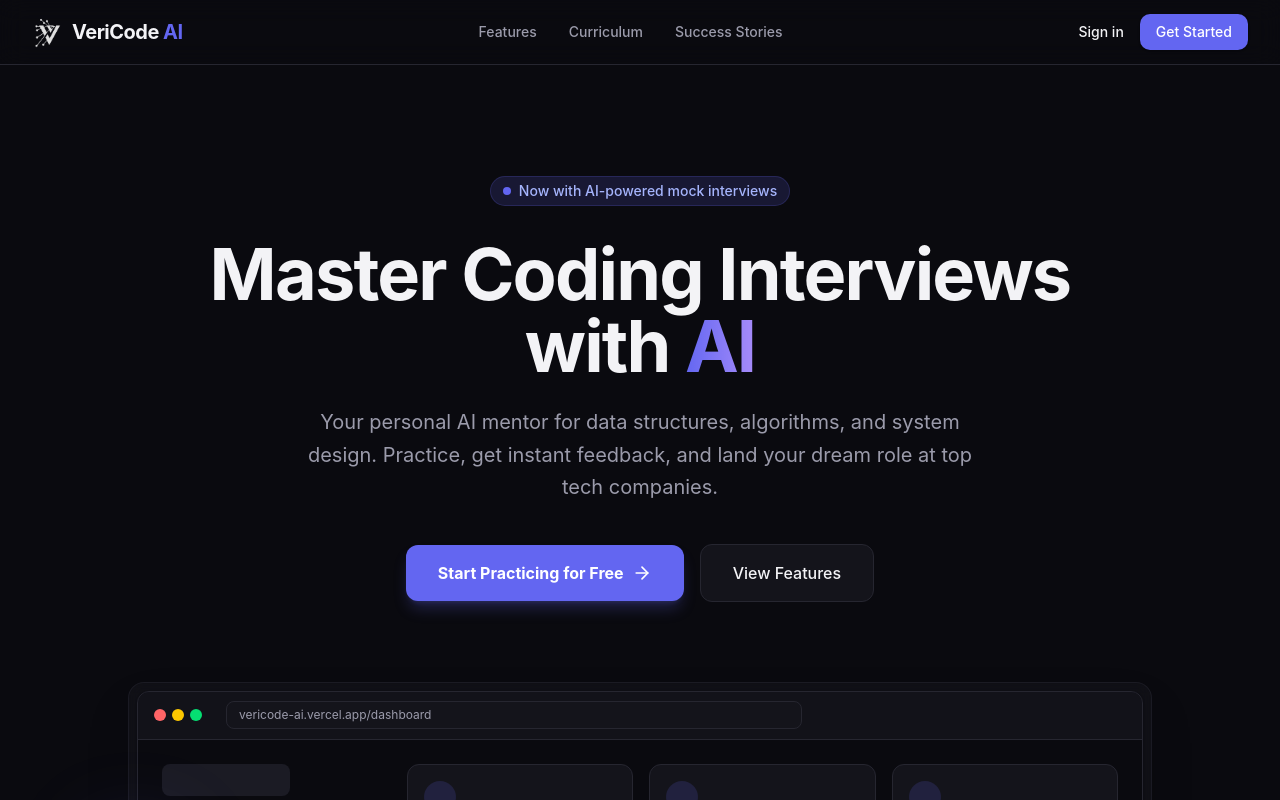
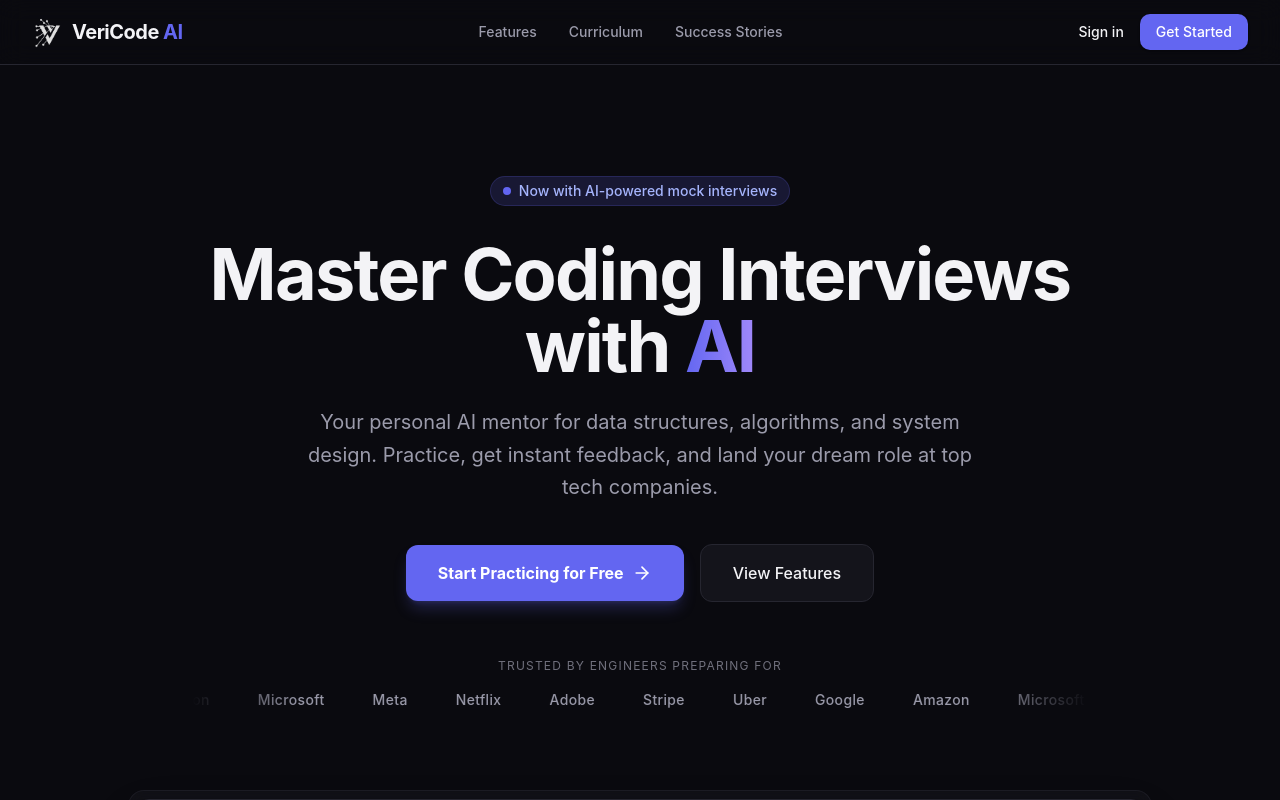
Before and after one commit to nayrbryanGaming/vericodeai, a Next.js app: page / in a window 1280 px wide. Shown: the top 800 px of the page. Built offline with nearby package versions, Linux system fonts and the light colour scheme.

Commit message:
feat(ui): Antigravity-style flowing gradient backdrop, shimmer headline, trusted-by marquee on landing

```diff
--- a/app/globals.css
+++ b/app/globals.css
@@ -112,6 +112,32 @@
 }
 .aurora-blob { animation: aurora-drift 22s ease-in-out infinite; will-change: transform; }
 .aurora-blob-2 { animation-duration: 28s; animation-direction: reverse; }
+
+/* Antigravity-style flowing gradient — transform-only (GPU composited, cheap).
+   The blurred layer is rasterised once; only rotate/scale animate. */
+@keyframes fluid-spin {
+  0%   { transform: translate(-50%, -50%) rotate(0deg) scale(1); }
+  50%  { transform: translate(-50%, -50%) rotate(180deg) scale(1.18); }
+  100% { transform: translate(-50%, -50%) rotate(360deg) scale(1); }
+}
+@keyframes fluid-spin-rev {
+  0%   { transform: translate(-50%, -50%) rotate(0deg) scale(1.12); }
+  100% { transform: translate(-50%, -50%) rotate(-360deg) scale(1.12); }
+}
+.fluid-a { animation: fluid-spin 30s linear infinite; will-change: transform; }
+.fluid-b { animation: fluid-spin-rev 42s linear infinite; will-change: transform; }
+
+/* Shimmering gradient text */
+@keyframes gradient-shimmer {
+  0%, 100% { background-position: 0% 50%; }
+  50% { background-position: 100% 50%; }
+}
+.animate-gradient-text { background-size: 220% auto; animation: gradient-shimmer 6s ease-in-out infinite; }
+
+/* Seamless marquee (duplicate content inside) */
+@keyframes marquee { from { transform: translateX(0); } to { transform: translateX(-50%); } }
+.animate-marquee { animation: marquee 32s linear infinite; will-change: transform; }
+
 @media (prefers-reduced-motion: reduce) {
-  .aurora-blob { animation: none; }
+  .aurora-blob, .fluid-a, .fluid-b, .animate-gradient-text, .animate-marquee { animation: none; }
 }
--- a/app/page.tsx
+++ b/app/page.tsx
@@ -6,7 +6,11 @@
 import { NetworkCanvas } from "@/components/three/NetworkCanvas";
 import { TiltCard } from "@/components/TiltCard";
 import { Reveal, stagger, fadeUp } from "@/components/motion/Reveal";
+import { FluidBackdrop } from "@/components/motion/FluidBackdrop";
+import { Marquee } from "@/components/motion/Marquee";
 import { Link000, Link001 } from "@/components/ui/skiper-ui/skiper40";
+
+const trustedBy = ["Google", "Amazon", "Microsoft", "Meta", "Netflix", "Adobe", "Stripe", "Uber"];
 
 const features = [
   { icon: Code2, title: "150+ Curated Problems", desc: "Hand-picked DSA questions commonly asked at FAANG and top tech companies.", color: "text-blue-500", bg: "bg-blue-500/10" },
@@ -40,7 +44,9 @@
       <main>
         {/* Hero with 3D network */}
         <div className="relative pt-32 pb-20 lg:pt-44 lg:pb-32 overflow-hidden">
-          <div className="absolute inset-0 bg-[radial-gradient(ellipse_at_top,_var(--tw-gradient-stops))] from-brand-light/40 via-background to-background" />
+          {/* Antigravity-style flowing gradient */}
+          <FluidBackdrop />
+          <div className="absolute inset-0 bg-[radial-gradient(ellipse_at_top,_var(--tw-gradient-stops))] from-transparent via-background/40 to-background" />
           {/* Interactive 3D node network */}
           <NetworkCanvas className="absolute inset-0 w-full h-full opacity-70 [mask-image:radial-gradient(ellipse_at_center,black_30%,transparent_75%)]" />
 
@@ -52,7 +58,7 @@
               </motion.div>
               <motion.h1 variants={fadeUp} className="text-5xl lg:text-7xl font-bold tracking-tight text-foreground mb-6">
                 Master Coding Interviews with{" "}
-                <span className="bg-gradient-to-r from-brand to-accent-violet bg-clip-text text-transparent">AI</span>
+                <span className="animate-gradient-text bg-gradient-to-r from-brand via-accent-violet to-brand bg-clip-text text-transparent">AI</span>
               </motion.h1>
               <motion.p variants={fadeUp} className="text-xl text-muted-foreground mb-10 max-w-2xl mx-auto leading-relaxed">
                 Your personal AI mentor for data structures, algorithms, and system design. Practice, get instant feedback, and land your dream role at top tech companies.
@@ -65,6 +71,11 @@
                 <Link href="#features" className="w-full sm:w-auto inline-flex items-center justify-center rounded-xl bg-card border border-border px-8 py-4 text-base font-medium text-foreground hover:bg-muted transition-all">
                   View Features
                 </Link>
+              </motion.div>
+
+              <motion.div variants={fadeUp} className="mt-14">
+                <p className="text-xs uppercase tracking-widest text-muted-foreground/70 mb-4">Trusted by engineers preparing for</p>
+                <Marquee items={trustedBy} />
               </motion.div>
             </motion.div>
 
--- /dev/null
+++ b/components/motion/FluidBackdrop.tsx
@@ -0,0 +1,35 @@
+"use client";
+import { useEffect, useState } from "react";
+import { heavyFxCapable } from "../fx";
+
+/**
+ * Antigravity-style flowing iridescent gradient. Two large conic-gradient blobs
+ * that are blurred once and then only rotated/scaled (GPU-composited), so motion
+ * is essentially free. Falls back to a static gradient on weak devices.
+ */
+export function FluidBackdrop() {
+  const [on, setOn] = useState(false);
+  useEffect(() => setOn(heavyFxCapable()), []);
+
+  if (!on) {
+    return (
+      <div
+        aria-hidden
+        className="pointer-events-none absolute inset-0 -z-10 bg-[radial-gradient(ellipse_at_top,var(--brand-light),transparent_60%)]"
+      />
+    );
+  }
+
+  return (
+    <div aria-hidden className="pointer-events-none absolute inset-0 -z-10 overflow-hidden">
+      <div
+        className="fluid-a absolute left-1/2 top-[34%] h-[34rem] w-[34rem] rounded-full opacity-50 blur-3xl"
+        style={{ background: "conic-gradient(from 0deg, #6366f1, #8b5cf6, #22d3ee, #6366f1)" }}
+      />
+      <div
+        className="fluid-b absolute left-[62%] top-[46%] h-[26rem] w-[26rem] rounded-full opacity-40 blur-3xl"
+        style={{ background: "conic-gradient(from 120deg, #8b5cf6, #6366f1, #a78bfa, #8b5cf6)" }}
+      />
+    </div>
+  );
+}
--- /dev/null
+++ b/components/motion/Marquee.tsx
@@ -0,0 +1,17 @@
+"use client";
+
+/** Seamless horizontal marquee. Content is duplicated so the CSS translateX
+ *  loop is continuous. Pure CSS (transform), pauses on hover. */
+export function Marquee({ items }: { items: string[] }) {
+  return (
+    <div className="group relative overflow-hidden [mask-image:linear-gradient(to_right,transparent,black_12%,black_88%,transparent)]">
+      <div className="animate-marquee flex w-max gap-12 group-hover:[animation-play-state:paused]">
+        {[...items, ...items].map((item, i) => (
+          <span key={i} className="text-sm font-medium tracking-wide text-muted-foreground whitespace-nowrap">
+            {item}
+          </span>
+        ))}
+      </div>
+    </div>
+  );
+}
--- a/package.json
+++ b/package.json
@@ -14,7 +14,7 @@
     "@monaco-editor/react": "^4.6.0",
     "clsx": "^2.1.1",
     "framer-motion": "^11.11.0",
-    "lucide-react": "^1.20.0",
+    "lucide-react": "^1.21.0",
     "next": "16.2.9",
     "react": "19.2.4",
     "react-dom": "19.2.4",
```
Also changed, not shown: 1 other file (tests, documents, lock files or other folders).
